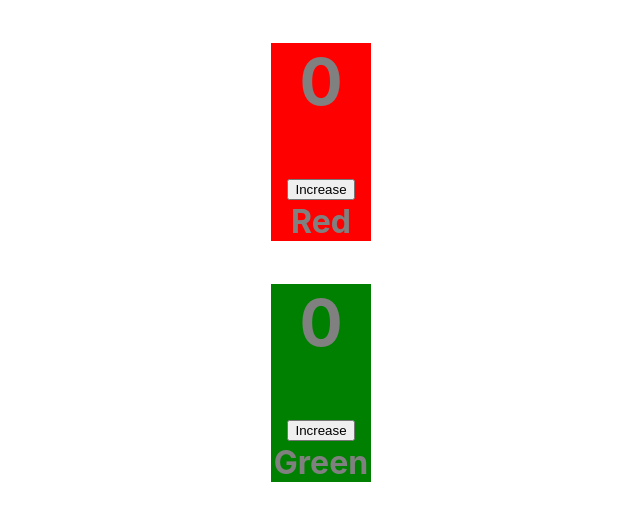
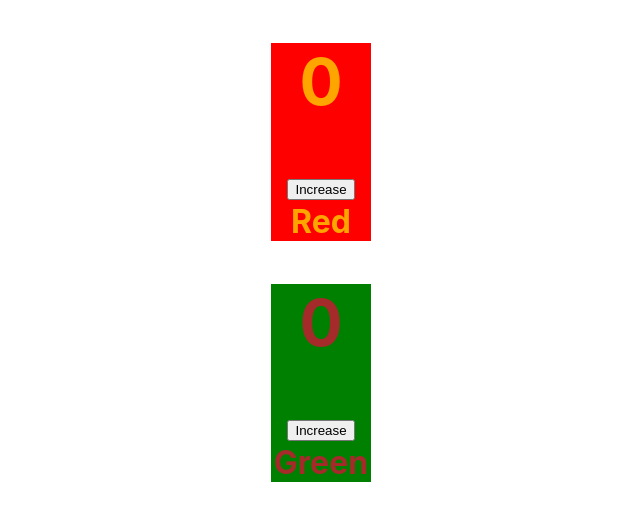
Before and after one commit to codeBurner0/React-JS-Complete, a React (Create React App) app: page / in a window 1280 px wide. Shown: the top 520 px of the page, without its empty margins (319-959 px from the left). Built offline with nearby package versions, Linux system fonts and the light colour scheme.

Commit message:
Hoc updated

```diff
--- a/src/Components/HighOrderComponent/Hoc.js
+++ b/src/Components/HighOrderComponent/Hoc.js
@@ -2,12 +2,12 @@ import React from 'react'
 
 function HocRED(props) {
   return (
-    <h1 style={{backgroundColor:'red',color:'gray',width:'100px'}}><props.CounterFunction/>Red</h1>
+    <h1 style={{backgroundColor:'red',color:'orange',width:'100px'}}><props.CounterFunction/>Red</h1>
   )
 }
 function HocGREEN(props) {
   return (
-    <h1 style={{backgroundColor:'green',color:'gray',width:'100px'}}><props.CounterFunction/>Green</h1>
+    <h1 style={{backgroundColor:'green',color:'brown',width:'100px'}}><props.CounterFunction/>Green</h1>
   )
 }
 export {HocRED,HocGREEN};
```
